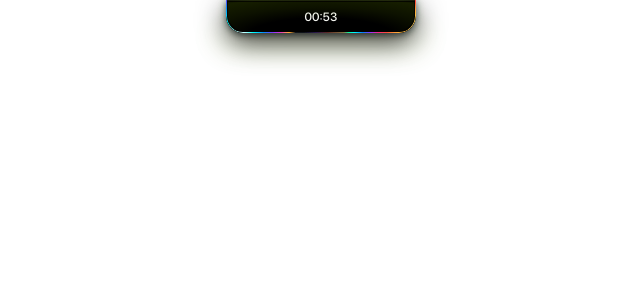
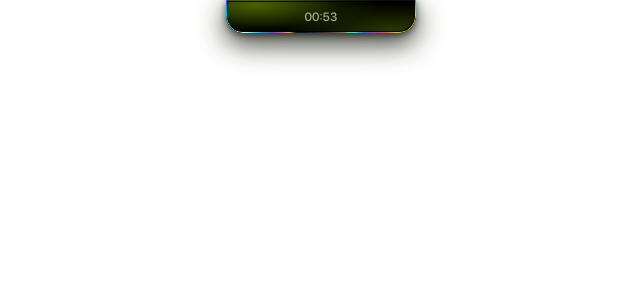
Before and after one commit to rraki11/is-delulu, a React (Vite) app in the folder src/renderer/: page / in a window 1280 px wide. Shown: the top 300 px of the page, without its empty margins (319-959 px from the left). Built offline with nearby package versions, Linux system fonts and the light colour scheme.

Commit message:
fix: correct gradient geometry and opacity for visible wallpaper-adaptive fill

```diff
--- a/src/renderer/src/styles/index.css
+++ b/src/renderer/src/styles/index.css
@@ -341,79 +341,114 @@
 
 /* =====================================================================
  * Wallpaper-Adaptive Gradient Glow System
- * Colors are 100% derived from --accent / --accent-glow / --accent-subtle
- * CSS custom properties, which are updated live by applyAccentPalette()
- * in App.tsx whenever the wallpaper or accent mode changes.
+ * Colors are 100% derived from --accent-glow / --accent-subtle CSS vars
+ * which are updated live by applyAccentPalette() in App.tsx.
  * No hardcoded hues. Works with wallpaper, manual, and default modes.
  * ===================================================================== */
 
 /* Gentle breath — single slow pulse, no spinning or strobing */
 @keyframes accentBreath {
-  0%   { opacity: 0.60; }
-  50%  { opacity: 0.85; }
-  100% { opacity: 0.62; }
+  0%   { opacity: 0.65; }
+  50%  { opacity: 1.00; }
+  100% { opacity: 0.70; }
 }
 
 /* ── Outer halo ───────────────────────────────────────────────────── */
-/* Sits OUTSIDE the island surface (overflow:hidden sibling).           */
-/* Uses --accent-glow which is pre-composited with low alpha.           */
+/* Sits OUTSIDE the island surface (overflow:hidden sibling).          */
+/* Centered ellipse + blur creates an even corona around the pill.     */
 .island-accent-glow {
-  /* Radial gradient: accent color concentrated near edges,             */
-  /* transparent at center so the dark pill body reads clearly.         */
   background: radial-gradient(
-    ellipse 100% 100% at 50% 100%,
-    var(--accent-glow)        0%,
-    var(--accent-glow)        30%,
-    transparent               72%
+    ellipse 75% 85% at 50% 55%,
+    var(--accent-glow)   0%,
+    var(--accent-subtle) 50%,
+    transparent          80%
   );
-  filter: blur(14px);
-  /* Restrained: only the glow var's own opacity determines brightness */
+  filter: blur(18px);
   animation: accentBreath 8s ease-in-out infinite alternate;
 }
 
 /* ── Inner fill ───────────────────────────────────────────────────── */
-/* Inside the island surface, z-index 1 (below rim at z-index 9/10).   */
-/* Darker center preserves text readability; luminous perimeter edge.   */
+/* Inside the island surface, z-index 1 (below rim at z-index 9/10).  */
+/* Two overlapping accent pools from opposing corners give depth.      */
+/* Uses --accent-glow (pre-composited RGBA) so opacity is reliable.   */
 .island-accent-fill {
   position: absolute;
   inset: 0;
   border-radius: inherit;
   pointer-events: none;
   z-index: 1;
-  /* Dark center → subtle accent wash toward the rounded edges */
-  background: radial-gradient(
-    ellipse 110% 160% at 50% 110%,
-    /* Transparent center \u2014 pill black shows through for readability */
-    transparent                             0%,
-    transparent                             35%,
-    /* Begin very faint accent tint toward bottom curve */
-    color-mix(in srgb, var(--accent) 7%, transparent)   55%,
-    /* Brightest at the rounded bottom perimeter */
-    color-mix(in srgb, var(--accent) 12%, transparent)  75%,
-    /* Fade back out past the bottom edge */
-    transparent                             90%
-  );
+  background:
+    /* Pool 1a: top-left sweep, first layer */
+    radial-gradient(
+      ellipse 90% 130% at 18% 10%,
+      var(--accent-glow)   0%,
+      transparent          70%
+    ),
+    /* Pool 1b: top-left sweep, second layer to build opacity */
+    radial-gradient(
+      ellipse 70% 110% at 15% 15%,
+      var(--accent-glow)   0%,
+      transparent          65%
+    ),
+    /* Pool 2: bottom-right sweep */
+    radial-gradient(
+      ellipse 80% 120% at 88% 92%,
+      var(--accent-glow)   0%,
+      var(--accent-subtle) 45%,
+      transparent          72%
+    ),
+    /* Center darkening well — keeps clock text readable */
+    radial-gradient(
+      ellipse 55% 80% at 50% 50%,
+      rgba(0, 0, 0, 0.38) 0%,
+      transparent         100%
+    );
 }
 
-/* Expanded panel: slightly shifted fill so the accent reads at top too */
+/* Expanded panel variant: pools shift to frame the taller surface */
 .island-accent-fill.expanded {
-  background: radial-gradient(
-    ellipse 110% 120% at 50% 0%,
-    color-mix(in srgb, var(--accent) 5%, transparent)   0%,
-    transparent                                          30%,
-    transparent                                          70%,
-    color-mix(in srgb, var(--accent) 8%, transparent)   88%,
-    transparent                                          100%
-  );
+  background:
+    /* Top-left pool */
+    radial-gradient(
+      ellipse 60% 45% at 12% 8%,
+      var(--accent-glow)   0%,
+      transparent          65%
+    ),
+    /* Top-left second layer */
+    radial-gradient(
+      ellipse 45% 35% at 10% 10%,
+      var(--accent-glow)   0%,
+      transparent          60%
+    ),
+    /* Bottom-right pool */
+    radial-gradient(
+      ellipse 55% 42% at 90% 93%,
+      var(--accent-glow)   0%,
+      var(--accent-subtle) 45%,
+      transparent          72%
+    ),
+    /* Left-edge side reflection */
+    radial-gradient(
+      ellipse 18% 80% at 0% 50%,
+      var(--accent-subtle) 0%,
+      transparent          100%
+    ),
+    /* Center darkening well */
+    radial-gradient(
+      ellipse 60% 65% at 50% 50%,
+      rgba(0, 0, 0, 0.28) 0%,
+      transparent         100%
+    );
 }
 
 /* Respect user's reduced motion preference */
 @media (prefers-reduced-motion: reduce) {
   .island-accent-glow {
     animation: none !important;
-    filter: blur(14px) !important;
   }
 }
+
+
 
 /* -------------------------------------------------------------
  * Iridescent Metallic Lighting Effect (Outer Perimeter Only)
```
